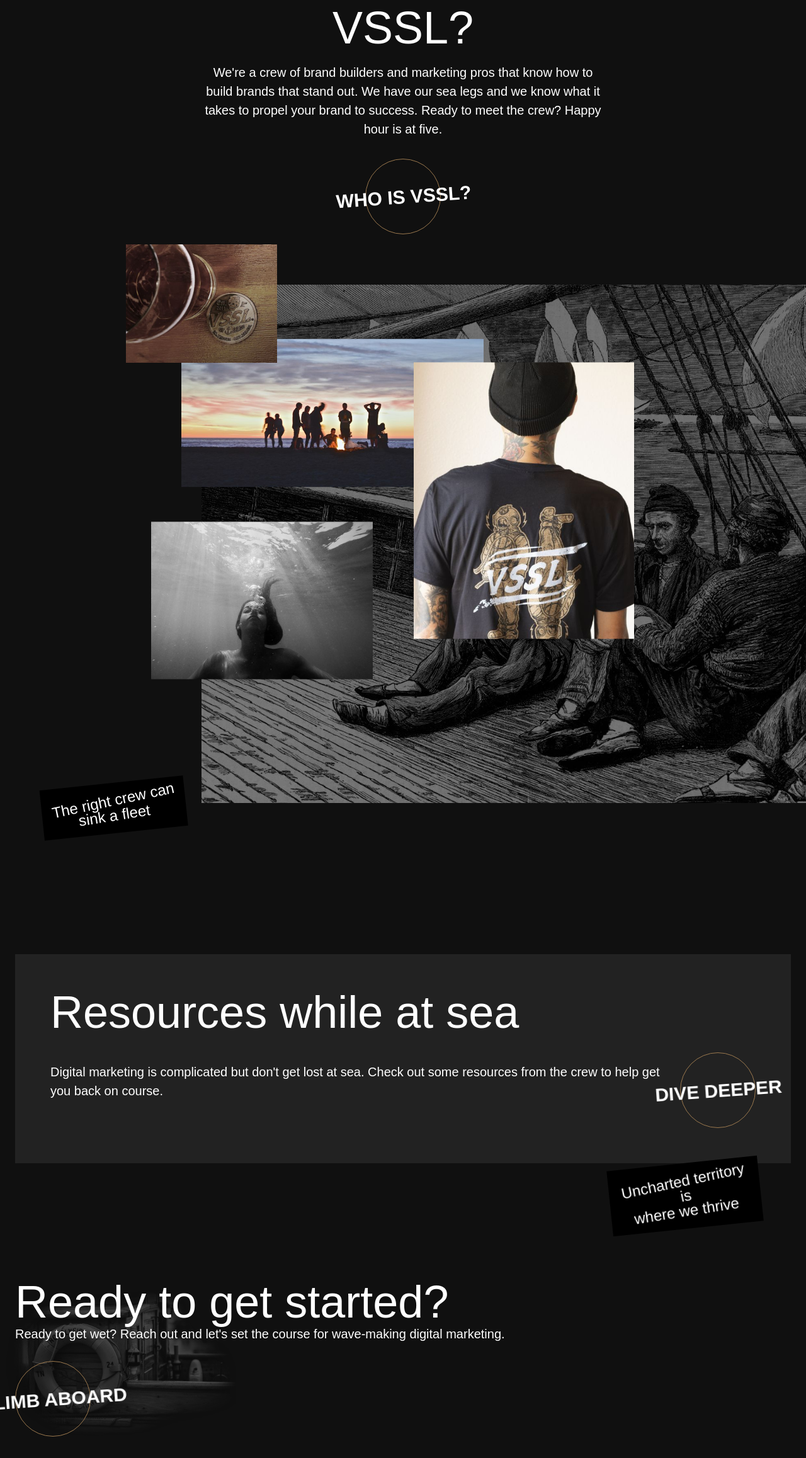
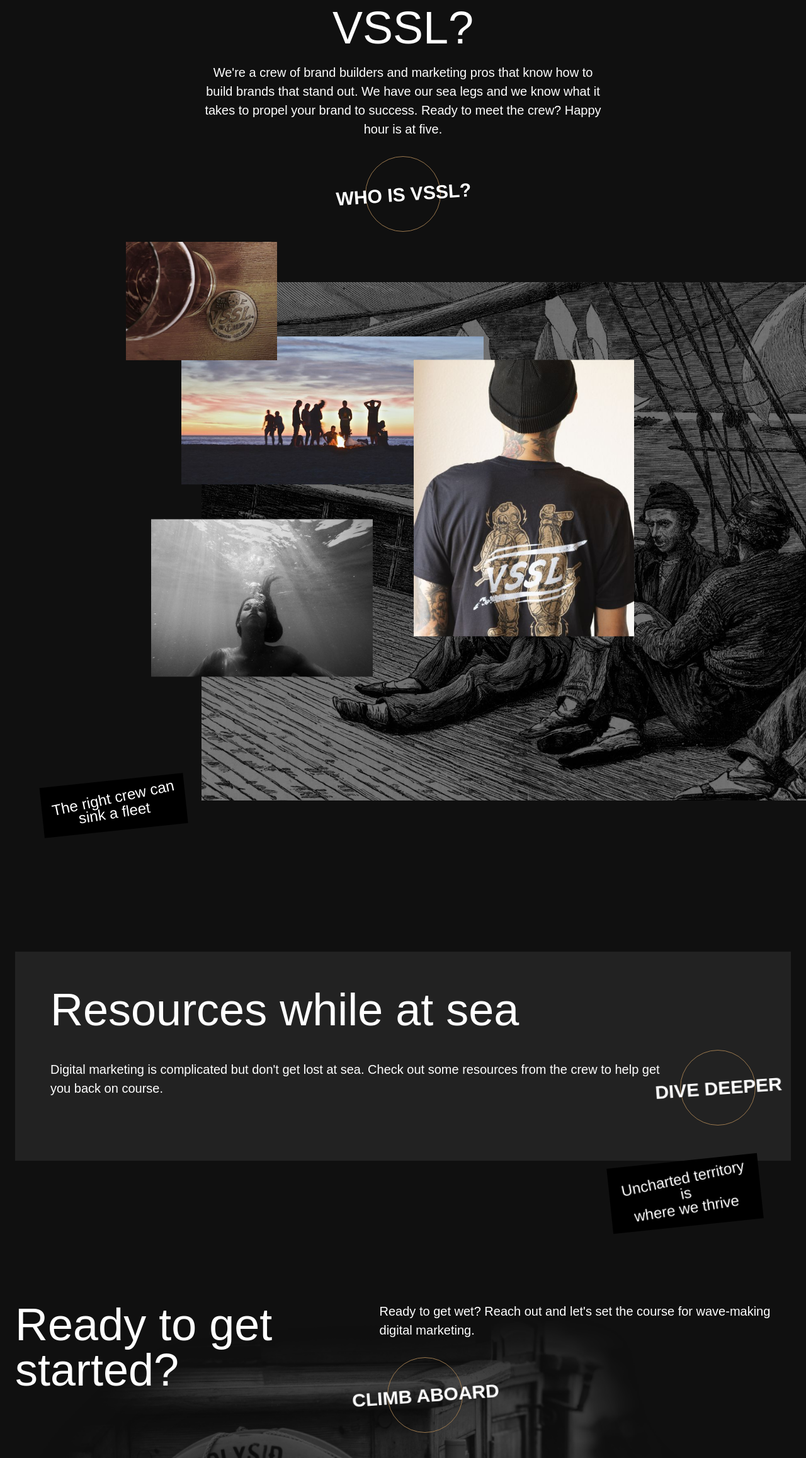
Before and after one commit to VSSL-Adam/nextjs, a Next.js app: page / in a window 1280 px wide. Shown: the part 6483-8798 px from the top of the page at 63% size. Before the commit the page ends 8773 px from the top, so only its background shows below. Built offline with nearby package versions, Linux system fonts and the light colour scheme.

Commit message:
Adjusting scroll height trigger for mobile on CrewPortrait.js

```diff
--- /dev/null
+++ b/src/components/Crew.js
@@ -0,0 +1,64 @@
+// Components
+import Image from "next/image";
+import Button from "./Button";
+import Salt from "./Salt";
+import CrewPortrait from "./CrewPortrait";
+
+// Images
+import Beach from "/public/beach.jpg";
+import Coin from "/public/coin.jpg";
+import Ocean from "/public/ocean.jpg";
+
+export default function Crew() {
+  return (
+    <section className="flex flex-col items-center relative">
+      <div className="p-10 lg:p-0 lg:w-3/6 flex items-center flex-col text-center mt-16">
+        <h2 className="font-gin text-6xl md:text-7xl leading-none text-white mb-5">
+          Who the hell is VSSL?
+        </h2>
+        <p className="font-libre_franklin text-xl leading-normal">
+          We&#39;re a crew of brand builders and marketing pros that know how to
+          build brands that stand out. We have our sea legs and we know what it
+          takes to propel your brand to success. Ready to meet the crew? Happy
+          hour is at five.
+        </p>
+        <div className="mt-7" id="scroll-starting-point">
+          <Button
+            button_class="primary"
+            title="Who is VSSL?"
+            type="link"
+            src="#"
+            target="_blank"
+          />
+        </div>
+      </div>
+      <div className='grid grid-cols-4 bg-[url("/mates.jpg")] bg-cover bg-right-bottom ml-8 pt-4 md:ml-40 lg:ml-80 lg:my-20'>
+        <Image
+          src={Coin}
+          alt="VSSL challenge coin"
+          className="-translate-y-2/4 -translate-x-1/3 z-10 md:-translate-x-2/4 md:-translate-y-20"
+        />
+        <div className="col-span-3"></div>
+        <Image
+          src={Beach}
+          alt="Salty beach"
+          className="col-span-3 -translate-y-2/4 -translate-x-1/4 md:col-span-2 md:-translate-x-8"
+        />
+        <div></div>
+        <Image
+          src={Ocean}
+          alt="Sink or swim"
+          className="col-span-2 pl-10 -translate-y-1/4 -translate-x-1/4 md:-translate-x-72 md:pl-32 lg:-translate-x-52"
+        />
+        <div className="col-span-2 ml-8 -translate-y-full -translate-x-1/4 md:w-[200px] md:-translate-x-2/4 md:-translate-y-30 lg:-translate-y-24 lg:w-[350px] lg:h-96">
+          <div className="md:sticky md:top-2/4">
+            <CrewPortrait />
+          </div>
+        </div>
+      </div>
+      <div className="-translate-y-1/4 md:-translate-x-72 lg:-translate-x-[200%] lg:-translate-y-28">
+        <Salt title="The right crew can sink a fleet" />
+      </div>
+    </section>
+  );
+}
--- a/src/components/CrewPortrait.js
+++ b/src/components/CrewPortrait.js
@@ -47,6 +47,12 @@
     if (typeof window !== "undefined") {
       window.addEventListener("scroll", () => {
         const scrollLocation = window.scrollY;
+        let additionalHeight = 0;
+        if (window.innerWidth < 600) {
+          additionalHeight = 25;
+        } else {
+          additionalHeight = 50;
+        }
         let scrollValue =
           scrollLocation +
           document
@@ -54,7 +60,7 @@
             .getBoundingClientRect().top;
         imageArr.forEach((image, index) => {
           const currentImage = document.getElementById(image.id);
-          image.scrollLocation = scrollValue += 50;
+          image.scrollLocation = scrollValue += additionalHeight;
           const nextImage =
             index < imageArr.length
               ? document.getElementById(imageArr[index].id)
--- a/src/components/Prefooter.js
+++ b/src/components/Prefooter.js
@@ -1,15 +1,16 @@
 import Button from "./Button";
 export default function Prefooter() {
   return (
-    <section className='px-6 my-20 max-w-screen-xl mx-auto bg-no-repeat bg-contain bg-[url("/ship.png")]'>
-      <h2 className="font-gin text-7xl leading-none text-white mb-5 md:mb-0">
+    <section className='px-6 my-20 max-w-screen-xl mx-auto bg-no-repeat bg-contain bg-[url("/ship.png")] md:flex md:bg-cover md:py-10'>
+      <h2 className="font-gin text-6xl leading-none text-white mb-5 md:mb-0 md:text-7xl md:bg-top">
         Ready to get started?
       </h2>
+      <div>
         <p className="font-libre_franklin text-xl leading-normal">
-        Ready to get wet? Reach out and let&#39;s set the course for wave-making
-        digital marketing.
+          Ready to get wet? Reach out and let&#39;s set the course for
+          wave-making digital marketing.
         </p>
-      <div className="mt-7">
+        <div className="mt-7 ml-3">
           <Button
             button_class="primary"
             title="Climb aboard"
@@ -18,6 +19,7 @@
             target=""
           />
         </div>
+      </div>
     </section>
   );
 }
--- a/src/pages/index.js
+++ b/src/pages/index.js
@@ -1,4 +1,4 @@
-import Bounce from "react-reveal/Bounce";
+import Roll from "react-reveal/Bounce";
 
 // Components
 import Image from "next/image";
@@ -6,7 +6,7 @@
 import Button from "@/components/Button";
 import Salt from "@/components/Salt";
 import FeaturedWorkCard from "@/components/FeaturedWorkCard";
-import CrewPortrait from "@/components/CrewPortrait";
+import Crew from "@/components/Crew";
 import Prefooter from "@/components/Prefooter";
 
 // Images
@@ -16,9 +16,6 @@
 import Thumbnail from "/public/sample/reel-thumbnail.jpg";
 import MAPP from "/public/sample/mapp.jpg";
 import Asterra from "/public/sample/asterra.jpg";
-import Beach from "/public/beach.jpg";
-import Coin from "/public/coin.jpg";
-import Ocean from "/public/ocean.jpg";
 
 // Replace with real data source
 import SolutionsData from "@/data/homepage/solutions.js";
@@ -77,7 +74,9 @@
       {/* Our Work */}
       <section className="pt-6 pb-16">
         <div className="px-6 max-w-screen-xl mx-auto sm:px-10">
-          <h2 className="font-gin text-7xl mb-6">Work from the crew</h2>
+          <h2 className="font-gin text-6xl md:text-7xl mb-6">
+            Work from the crew
+          </h2>
           <div className="lg:grid lg:grid-cols-2 lg:pr-96">
             <p className="font-libre_franklin text-xl leading-normal">
               We have a fleet of experience and the work to prove it. Check out
@@ -119,7 +118,9 @@
       {/* Solutions */}
       <section className="xl:h-[2500px] xl:my-40 xl:relative">
         <div className="px-6 max-w-screen-md mx-auto sm:text-center xl:text-left xl:mx-0 sm:px-10 xl:sticky xl:top-48 xl:z-10 xl:pl-32">
-          <h2 className="font-gin text-7xl mb-6">Services to set the course</h2>
+          <h2 className="font-gin text-6xl md:text-7xl mb-6">
+            Services to set the course
+          </h2>
           <p className="font-libre_franklin text-xl leading-normal">
             Building a successful brand is a voyage—but you will never make it
             without a solid strategy. Our crew provides full-funnel marketing
@@ -163,7 +164,7 @@
                       })}
                     </ul>
                   </div>
-                  <Bounce duration={2000} onReveal={() => console.log("hello")}>
+                  <Roll right onReveal={() => console.log("")}>
                     <Image
                       src={solution.sticker.src}
                       alt={solution.sticker.alt}
@@ -171,7 +172,7 @@
                       height={250}
                       className="xl:mb-5 pr-6 xl:pr-0 w-auto sm:pl-16 xl:pl-0"
                     />
-                  </Bounce>
+                  </Roll>
                 </div>
               );
             })}
@@ -179,59 +180,11 @@
         </div>
       </section>
       {/* Our Crew */}
-      <section className="flex flex-col items-center relative">
-        <div className="p-10 lg:p-0 lg:w-3/6 flex items-center flex-col text-center mt-16">
-          <h2 className="font-gin text-7xl leading-none text-white mb-5">
-            Who the hell is VSSL?
-          </h2>
-          <p className="font-libre_franklin text-xl leading-normal">
-            We&#39;re a crew of brand builders and marketing pros that know how
-            to build brands that stand out. We have our sea legs and we know
-            what it takes to propel your brand to success. Ready to meet the
-            crew? Happy hour is at five.
-          </p>
-          <div className="mt-8" id="scroll-starting-point">
-            <Button
-              button_class="primary"
-              title="Who is VSSL?"
-              type="link"
-              src="#"
-              target="_blank"
-            />
-          </div>
-        </div>
-        <div className='grid grid-cols-4 bg-[url("/mates.jpg")] bg-cover bg-right-bottom ml-8 pt-4 md:ml-40 lg:ml-80 lg:my-20'>
-          <Image
-            src={Coin}
-            alt="VSSL challenge coin"
-            className="-translate-y-2/4 -translate-x-1/3 z-10 md:-translate-x-2/4 md:-translate-y-20"
-          />
-          <div className="col-span-3"></div>
-          <Image
-            src={Beach}
-            alt="Salty beach"
-            className="col-span-3 -translate-y-2/4 -translate-x-1/4 md:col-span-2 md:-translate-x-8"
-          />
-          <div></div>
-          <Image
-            src={Ocean}
-            alt="Sink or swim"
-            className="col-span-2 pl-10 -translate-y-1/4 -translate-x-1/4 md:-translate-x-72 md:pl-32 lg:-translate-x-52"
-          />
-          <div className="col-span-2 ml-8 -translate-y-full -translate-x-1/4 md:w-[200px] md:-translate-x-2/4 md:-translate-y-30 lg:-translate-y-24 lg:w-[350px] lg:h-96">
-            <div className="md:sticky md:top-2/4">
-              <CrewPortrait />
-            </div>
-          </div>
-        </div>
-        <div className="-translate-y-1/4 md:-translate-x-72 lg:-translate-x-[200%] lg:-translate-y-28">
-          <Salt title="The right crew can sink a fleet" />
-        </div>
-      </section>
+      <Crew />
       {/* Resources */}
       <section className="px-6 my-20 max-w-screen-xl mx-auto">
         <div className="bg-dark_gray p-8 md:p-14">
-          <h2 className="font-gin text-7xl leading-none text-white mb-5 md:mb-0">
+          <h2 className="font-gin text-6xl md:text-7xl leading-none text-white mb-5 md:mb-0">
             Resources while at sea
           </h2>
           <div className="md:flex md:items-center">
```
Lines whose indentation alone changed are shown as unchanged.
